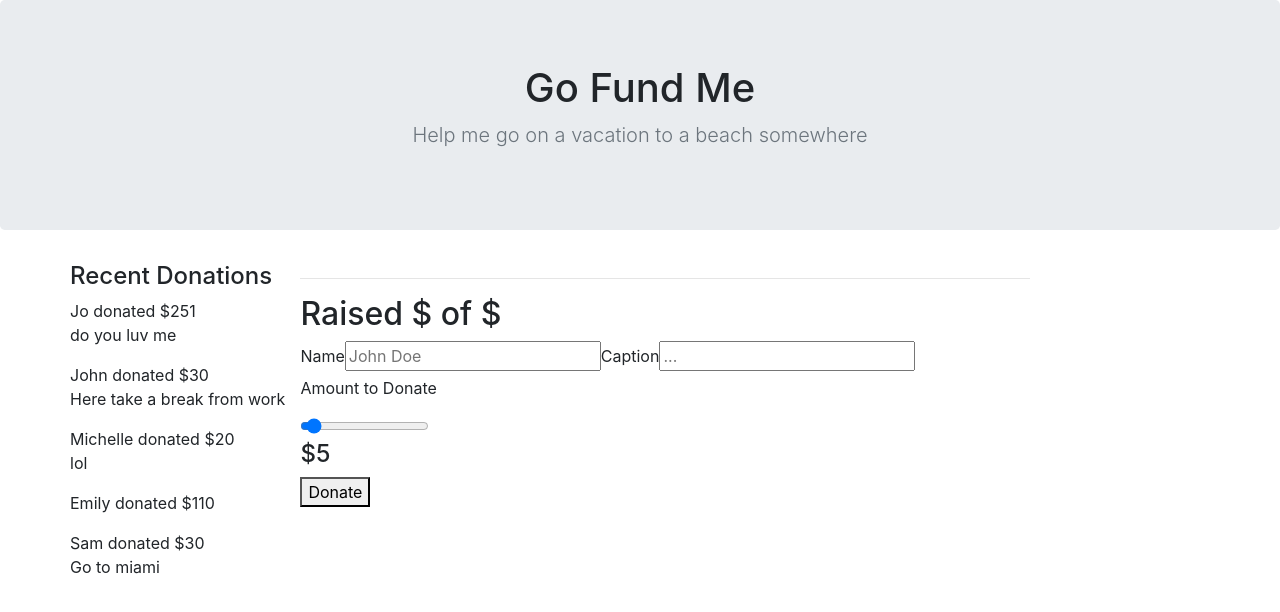
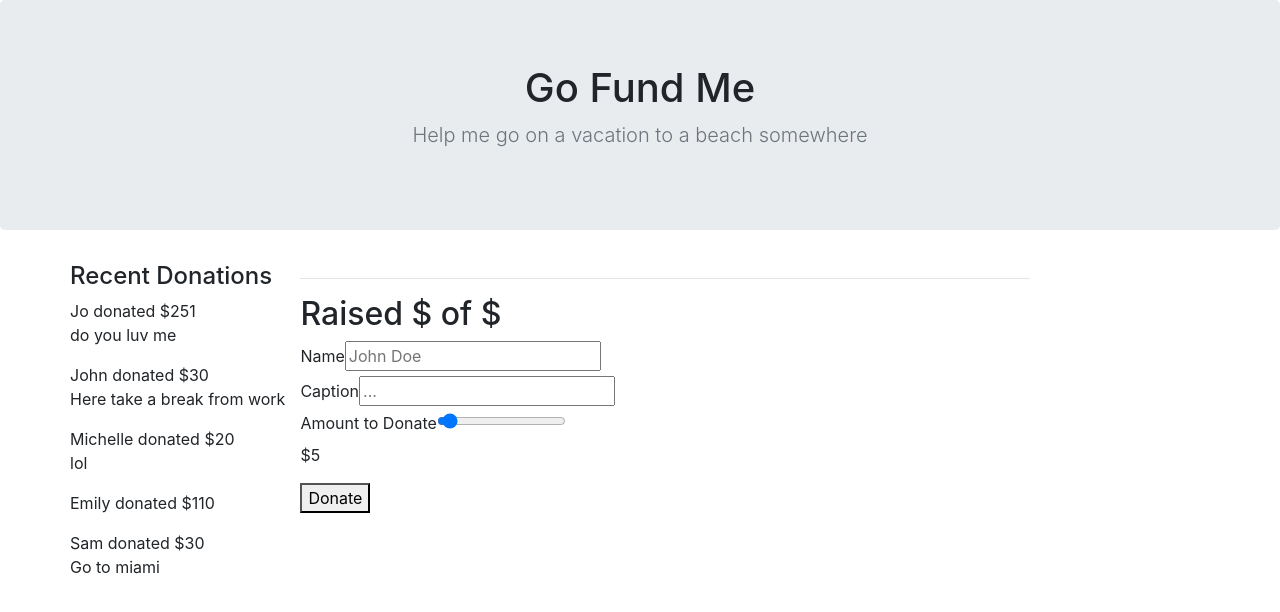
Before and after one commit to joinpursuit/Pursuit-Core-Web-Props-Lab-Tested, a React (Create React App) app: page / in a window 1280 px wide. Shown: the top 612 px of the page. Built offline with nearby package versions, Linux system fonts and the light colour scheme.

Commit message:
refactoring code

```diff
--- a/src/Components/DonationForm.js
+++ b/src/Components/DonationForm.js
@@ -2,16 +2,22 @@ import React from "react";
 
 const DonationForm = () => {
   return (
+    <form>
       <div>
         <label>Name</label>
         <input type="text" placeholder="John Doe"></input>
+      </div>
+      <div>
         <label>Caption</label>
         <input type="text" placeholder="..."></input>
-      <p>Amount to Donate</p>
+      </div>
+      <div>
+        <label>Amount to Donate</label>
         <input type="range" min="5" max="1000"></input>
-      <h4>$5</h4>
+        <p>$5</p>
         <button type="submit">Donate</button>
       </div>
+    </form>
 
   )
 };
```
Lines whose indentation alone changed are shown as unchanged.
